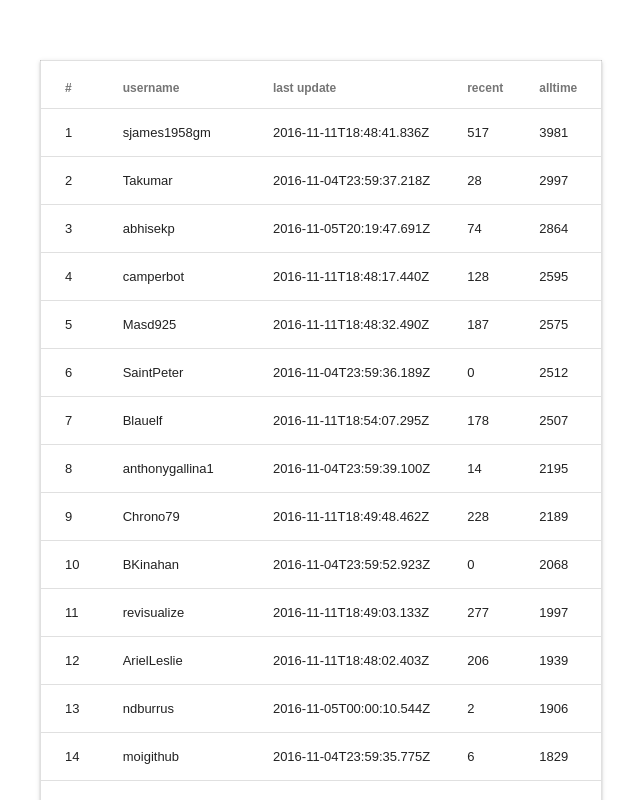
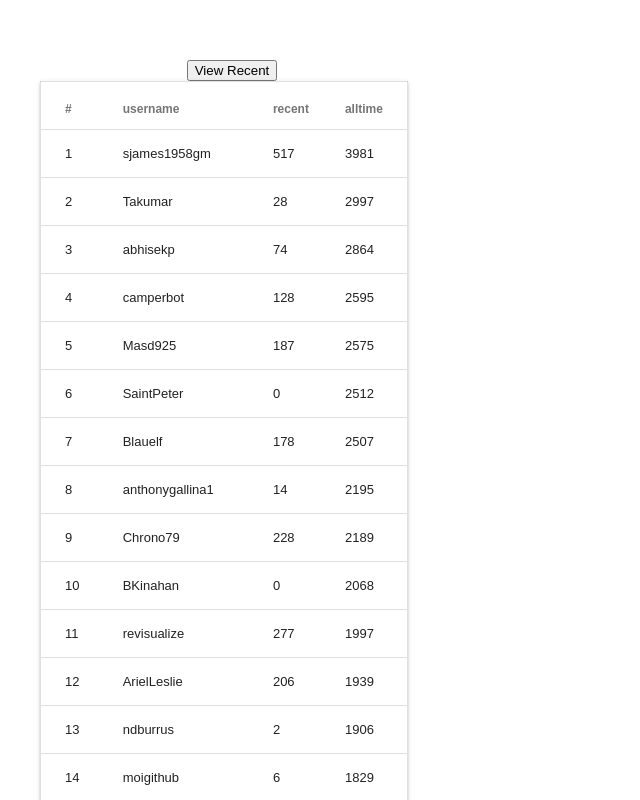
Before and after one commit to djcase001/myFCC, a React (Create React App) app: page / in a window 1280 px wide. Shown: the top 800 px of the page, without its empty margins (408-1048 px from the left). Built offline with nearby package versions, Linux system fonts and the light colour scheme.

Commit message:
Divides app.js into two components

```diff
--- a/src/App.js
+++ b/src/App.js
@@ -1,61 +1,40 @@
 import React, { Component } from 'react';
+
+import Recent from './components/recent';
+import Alltime from './components/alltime';
 import './App.css';
 
 class App extends Component {
-  constructor() {
+  constructor(props) {
     super();
-    this.state = { }
+    this.state = {
+      alltime: true,
+      view: 'Recent',
+      url: 'alltime.json',
+      data: null
+    };
   }
 
-  componentWillMount() {
-
-     var xhr = new XMLHttpRequest();
-    xhr.open('GET', 'alltime.json');
-    xhr.onreadystatechange = ()=>{
-      if(xhr.readyState === 4 && xhr.status === 200){
-        var informations = JSON.parse(xhr.responseText);
-        this.setState({
-          data : informations
-        });
-
-      }
-    }
-    xhr.send(null);
+  handleDisplay(){
+    this.setState({
+      alltime: !this.state.alltime,
+      view: this.state.alltime ? 'Alltime' : 'Recent',
+      url: this.state.alltime ? 'alltime.json' : 'recent.json'
+    });
   }
 
   render() {
-
-    var temporaire = this.state.data;
-    var count = 0;
-      var campers = temporaire ? temporaire.map(camper => {
-        count++;
-        return (
-            <tr>
-              <td className="mdl-data-table__cell--non-numeric">{count}</td>
-              <td className="mdl-data-table__cell--non-numeric">{camper.username}</td>
-              <td className="mdl-data-table__cell--non-numeric">{camper.lastUpdate}</td>
-              <td className="mdl-data-table__cell--non-numeric">{camper.recent}</td>
-              <td className="mdl-data-table__cell--non-numeric">{camper.alltime}</td>
-            </tr>
-          );
-      }) : '';
+    var show = null;
+    if(this.state.alltime){
+      show = <Alltime  data={this.state.data}/>;
+    }else{
+      show = <Recent data={this.state.data}/>;
+    }
 
     return (
       <div className="App">
-        <table className="mdl-data-table mdl-js-data-table mdl-data-table--selectable mdl-shadow--2dp">
-          <thead>
-            <tr>
-              <th className="mdl-data-table__cell--non-numeric">#</th>
-              <th className="mdl-data-table__cell--non-numeric">username</th>
-              <th className="mdl-data-table__cell--non-numeric">last update</th>
-              <th>recent</th>
-              <th>alltime</th>
-            </tr>
-          </thead>
-          <tbody>
-              {campers}
-          </tbody>
-        </table>
+          <button onClick={this.handleDisplay.bind(this)}>View {this.state.view}</button>
+          {show}
       </div>
     );
   }
--- /dev/null
+++ b/src/components/alltime.js
@@ -0,0 +1,53 @@
+import React, { Component } from 'react';
+
+export default class Alltime extends Component {
+	constructor(props){
+		super()
+		this.state = {};
+	}
+
+	componentWillMount() {
+
+     var xhr = new XMLHttpRequest();
+      xhr.open('GET', 'alltime.json');
+      xhr.onreadystatechange = ()=>{
+        if(xhr.readyState === 4 && xhr.status === 200){
+          var informations = JSON.parse(xhr.responseText);
+          this.setState({
+            data : informations
+          });
+        }
+      }
+      xhr.send(null);
+    }
+
+	render(){
+		var temporaire = this.state.data;
+	      var campers = temporaire ? temporaire.map((camper, i) => {
+	        return (
+	            <tr key={i}>
+	              <td className="mdl-data-table__cell--non-numeric">{i+1}</td>
+	              <td className="mdl-data-table__cell--non-numeric">{camper.username}</td>
+	              <td className="mdl-data-table__cell--non-numeric">{camper.recent}</td>
+	              <td className="mdl-data-table__cell--non-numeric">{camper.alltime}</td>
+	            </tr>
+	          );
+	      }) : '';
+
+	      return (
+	      		<table className="mdl-data-table mdl-js-data-table mdl-data-table--selectable mdl-shadow--2dp">
+		          <thead>
+		            <tr>
+		              <th className="mdl-data-table__cell--non-numeric">#</th>
+		              <th className="mdl-data-table__cell--non-numeric">username</th>
+		              <th>recent</th>
+		              <th>alltime</th>
+		            </tr>
+		          </thead>
+		          <tbody>
+		              {campers}
+		          </tbody>
+		        </table>
+	      );
+	}
+}
--- /dev/null
+++ b/src/components/recent.js
@@ -0,0 +1,55 @@
+import React, { Component } from 'react';
+
+class Recent extends Component {
+	constructor(props){
+		super()
+		this.state = {};
+	}
+
+	componentWillMount() {
+
+     var xhr = new XMLHttpRequest();
+      xhr.open('GET', 'recent.json');
+      xhr.onreadystatechange = ()=>{
+        if(xhr.readyState === 4 && xhr.status === 200){
+          var informations = JSON.parse(xhr.responseText);
+          this.setState({
+            data : informations
+          });
+        }
+      }
+      xhr.send(null);
+  	}
+
+	render(){
+		var temporaire = this.state.data;
+	    var campers = temporaire ? temporaire.map((camper, i) => {
+	        return (
+	            <tr key={i}>
+	              <td className="mdl-data-table__cell--non-numeric">{i+1}</td>
+	              <td className="mdl-data-table__cell--non-numeric">{camper.username}</td>
+	              <td className="mdl-data-table__cell--non-numeric">{camper.recent}</td>
+	              <td className="mdl-data-table__cell--non-numeric">{camper.alltime}</td>
+	            </tr>
+	          );
+	      }) : '';
+
+	      return (
+	      		<table className="mdl-data-table mdl-js-data-table mdl-data-table--selectable mdl-shadow--2dp">
+		          <thead>
+		            <tr>
+		              <th className="mdl-data-table__cell--non-numeric">#</th>
+		              <th className="mdl-data-table__cell--non-numeric">username</th>
+		              <th>recent</th>
+		              <th>recent</th>
+		            </tr>
+		          </thead>
+		          <tbody>
+		              {campers}
+		          </tbody>
+		        </table>
+	      );
+	}
+}
+
+export default Recent;
```
